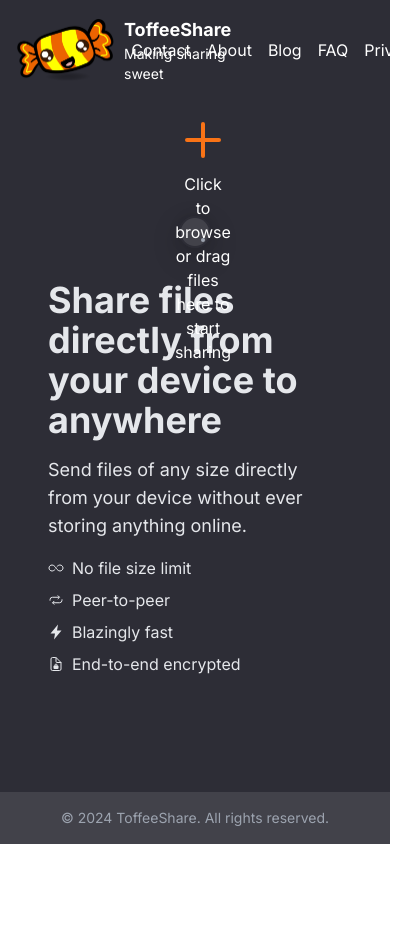
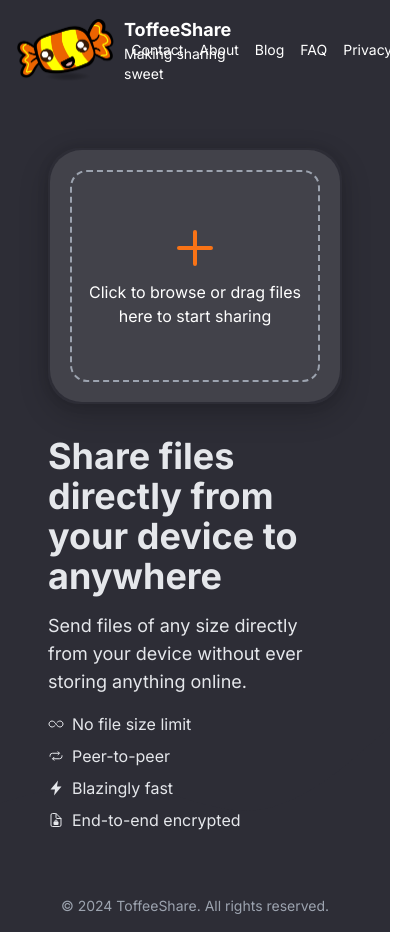
Before and after one commit to arjitchitkara/Toffeeshare, a Next.js app in the folder frontend/: page / in a window 390 px wide. Shown: the whole page, 420 px wide, since content can reach past the window. Before the commit the page ends 844 px from the top, so only its background shows below. Built offline with nearby package versions, Linux system fonts and the light colour scheme; no server answers.

Commit message:
added responsiveness

```diff
--- a/frontend/src/app/page.tsx
+++ b/frontend/src/app/page.tsx
@@ -1,8 +1,13 @@
+"use client";
 import Image from "next/image";
 import DragAndDrop from "@/components/ui/DragAndDrop";
 import Link from "next/link";
+import { useMediaQuery } from "react-responsive";
 
 export default function Home() {
+  const isDesktopOrLaptop = useMediaQuery({ minWidth: 1224 });
+  const isTabletOrMobile = useMediaQuery({ maxWidth: 1224 });
+
   return (
     <div className="bg-[#2d2d36] text-white min-h-screen flex flex-col">
       <header className="flex justify-between items-center p-4 bg-[#2d2d36]">
@@ -18,12 +23,12 @@ export default function Home() {
             <span className="text-lg font-bold" style={{ height: "100%" }}>
               ToffeeShare
             </span>
-            <span className="block text-sm text-white-400 ">
+            <span className="block text-sm text-white-400">
               Making sharing sweet
             </span>
           </div>
         </div>
-        <nav className="space-x-4 mr-20">
+        <nav className={`space-x-4 ${isTabletOrMobile ? "text-sm" : "mr-20"}`}>
           <Link href="/contact">Contact</Link>
           <Link href="/about">About</Link>
           <Link href="/blog">Blog</Link>
@@ -31,8 +36,8 @@ export default function Home() {
           <Link href="/privacy">Privacy</Link>
         </nav>
       </header>
-      <main className="flex flex-1 items-center justify-center p-8 ">
-        <div className="flex flex-wrap items-center justify-between w-full max-w-7xl">
+      <main className="flex flex-1 items-center justify-center p-8 relative overflow-hidden">
+        <div className="flex flex-wrap items-center justify-between w-full max-w-7xl z-10">
           <div className="relative flex justify-center items-center w-full md:w-1/3 p-4">
             <DragAndDrop />
           </div>
@@ -158,11 +163,25 @@ export default function Home() {
             </div>
           </div>
         </div>
+        <div className="absolute bottom-0 left-0 right-0">
+          <svg
+            viewBox="0 0 1440 320"
+            className="w-full h-48"
+            preserveAspectRatio="none"
+          >
+            <path
+              fill="#2d2d36"
+              d="M0,192L80,181.3C160,171,320,149,480,160C640,171,800,213,960,202.7C1120,192,1280,128,1360,96L1440,64L1440,320L1360,320C1280,320,1120,320,960,320C800,320,640,320,480,320C320,320,160,320,80,320L0,320Z"
+            ></path>
+          </svg>
+        </div>
       </main>
-      <div className="text-center p-4 bg-[#42424a]">
-        <p className="text-sm text-gray-400">
-          © 2024 ToffeeShare. All rights reserved.
-        </p>
+      <div className="relative z-10">
+        <div className="text-center p-4 bg-[#2d2d36]">
+          <p className="text-sm text-gray-400">
+            © 2024 ToffeeShare. All rights reserved.
+          </p>
+        </div>
       </div>
     </div>
   );
--- a/frontend/src/components/ui/DragAndDrop.tsx
+++ b/frontend/src/components/ui/DragAndDrop.tsx
@@ -108,15 +108,15 @@ export default function DragAndDrop() {
 
   return (
     <div
-      className="relative w-8 h-8 md:w-[330px] md:h-[330px] border rounded-[32px]"
+      className="relative w-full h-64 md:w-80 md:h-80 lg:w-[330px] lg:h-[330px] border rounded-[32px] mx-auto"
       style={{
         boxShadow:
           "0 0 12px 0 rgba(0, 0, 0, .1), 0 10px 30px 0 rgba(0, 0, 0, .2)",
-        border: "2px solid #2d2d36", // Added border style
+        border: "2px solid #2d2d36",
       }}
     >
       {link ? (
-        <div className="flex space-x-5">
+        <div className="flex flex-wrap space-x-5">
           <UploadCard fileName={file?.name || "Unknown File"} fileLink={link} />
           <div className="text-white">
             <h2 className="text-2xl font-bold mb-4">
@@ -150,7 +150,7 @@ export default function DragAndDrop() {
               />
               <label
                 htmlFor="fileInput"
-                className="flex flex-col items-center justify-center"
+                className="flex flex-col items-center justify-center p-2"
               >
                 {file ? (
                   <p>{file.name}</p>
@@ -170,7 +170,7 @@ export default function DragAndDrop() {
                         d="M12 4v16m8-8H4"
                       />
                     </svg>
-                    <p className="text-center text-2px">
+                    <p className="text-center">
                       Click to browse or drag files here to start sharing
                     </p>
                   </>
```
